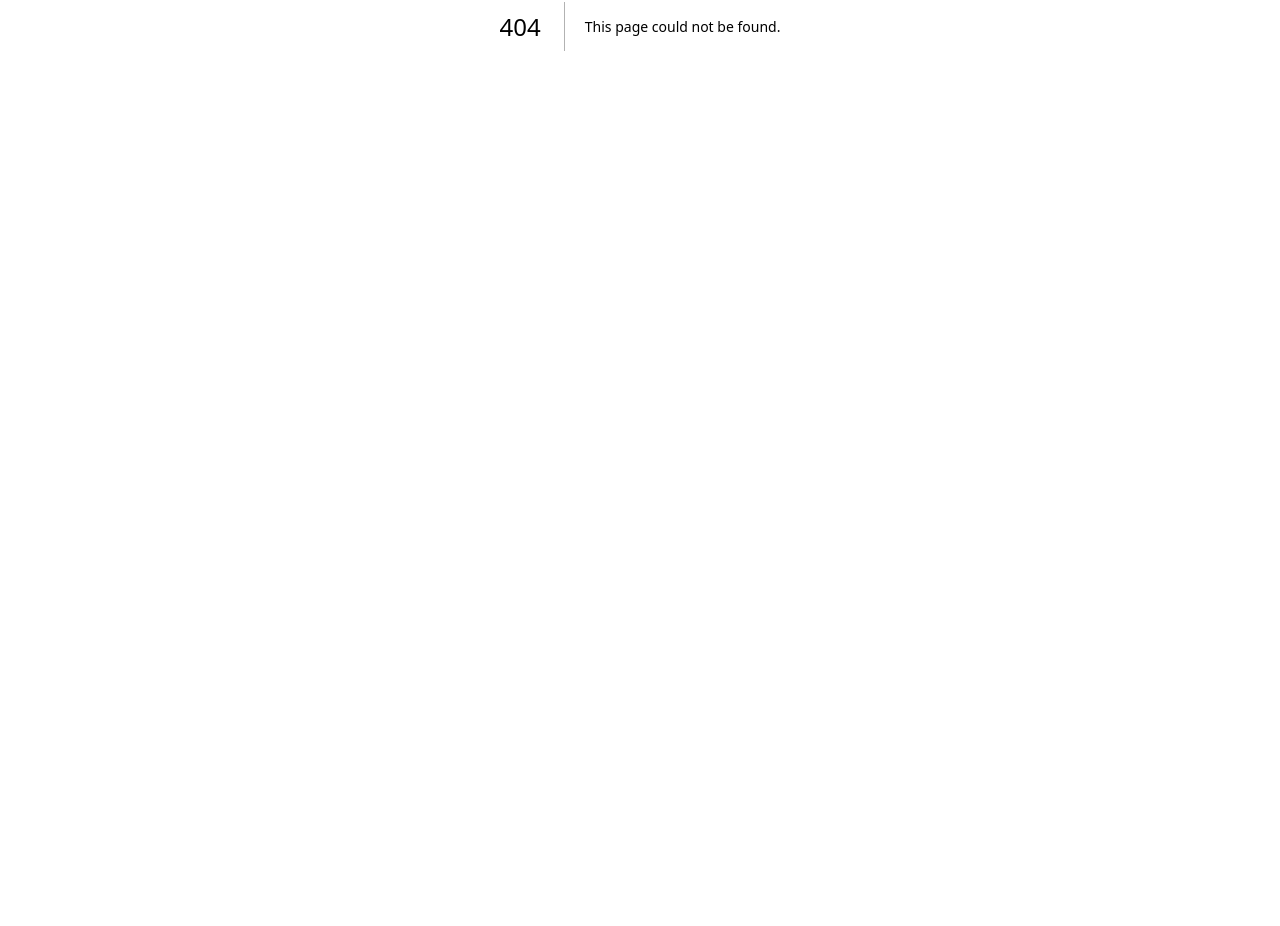
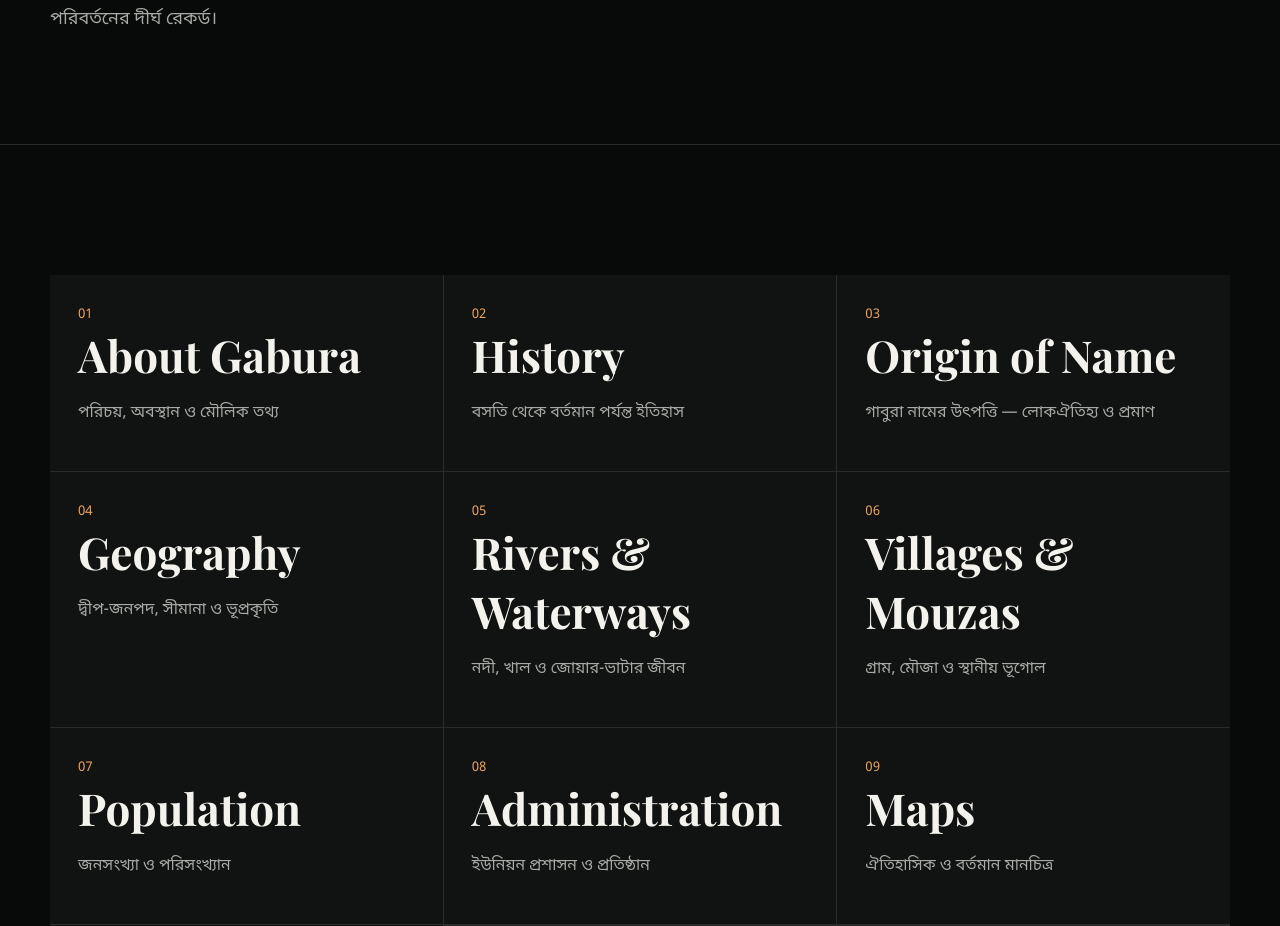
Before and after one commit to triyad2009/Gabura_Union, a Next.js app: page /gabura in a window 1280 px wide. Before the commit this address had no page. Shown: the part 374-1300 px from the top of the page. Before the commit the page ends 800 px from the top, so only its background shows below. Built offline with nearby package versions, Linux system fonts and the light colour scheme.

Commit message:
feat: start Section 01 GABURA - app/gabura/page.tsx

```diff
--- /dev/null
+++ b/app/gabura/page.tsx
@@ -0,0 +1,20 @@
+import Link from "next/link";
+
+const items=[
+["about","About Gabura","পরিচয়, অবস্থান ও মৌলিক তথ্য"],
+["history","History","বসতি থেকে বর্তমান পর্যন্ত ইতিহাস"],
+["origin-of-name","Origin of Name","গাবুরা নামের উৎপত্তি — লোকঐতিহ্য ও প্রমাণ"],
+["geography","Geography","দ্বীপ-জনপদ, সীমানা ও ভূপ্রকৃতি"],
+["rivers-and-waterways","Rivers & Waterways","নদী, খাল ও জোয়ার-ভাটার জীবন"],
+["villages-and-mouzas","Villages & Mouzas","গ্রাম, মৌজা ও স্থানীয় ভূগোল"],
+["population","Population","জনসংখ্যা ও পরিসংখ্যান"],
+["administration","Administration","ইউনিয়ন প্রশাসন ও প্রতিষ্ঠান"],
+["maps","Maps","ঐতিহাসিক ও বর্তমান মানচিত্র"],
+["timeline","Historical Timeline","সময়রেখায় গাবুরার গুরুত্বপূর্ণ অধ্যায়"],
+];
+
+export default function Gabura(){
+ return <main><header className="nav"><div className="wrap" style={{display:"flex",justifyContent:"space-between",alignItems:"center"}}><Link className="brand" href="/">GABURA ARCHIVE</Link><span className="navlink">SECTION 01 / GABURA</span></div></header>
+ <section className="hero"><div className="wrap"><div className="eyebrow">Section 01</div><h1>GABURA</h1><p>একটি উপকূলীয় ইউনিয়নের পরিচয়, ইতিহাস, ভূগোল, নদী, গ্রাম, জনসংখ্যা, প্রশাসন ও পরিবর্তনের দীর্ঘ রেকর্ড।</p></div></section>
+ <section className="section"><div className="wrap"><div className="grid">{items.map(([slug,title,desc],i)=><Link className="card" href={"/gabura/"+slug} key={slug}><small>{String(i+1).padStart(2,"0")}</small><h2>{title}</h2><p>{desc}</p></Link>)}</div></div></section></main>
+}
```
